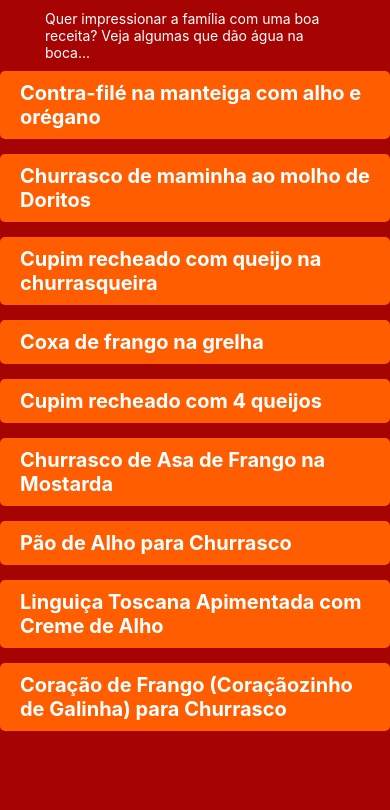
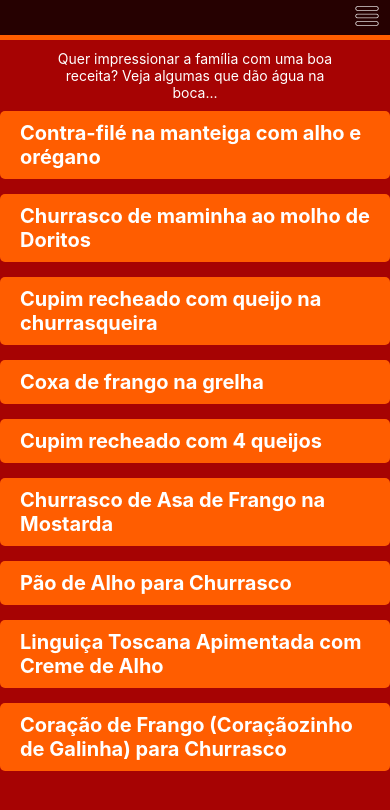
Before and after one commit to gitmvfs/bora_churras, a React Native app: screen /MenuReceitaScreen in a window 390 px wide. Shown: the top 810 px of the page. Built offline with nearby package versions, Linux system fonts and the light colour scheme.

Commit message:
:wrench: feat: add header to recipe pages

```diff
--- a/src/components/layout.js
+++ b/src/components/layout.js
@@ -30,7 +30,7 @@ export function Header({ navigation, telaAtual }) {
 
                     <Text style={[style.Text, "Alimentos" == telaAtual ? style.ativo : ""]}>Alimentos</Text>
                 </TouchableOpacity >
-                <TouchableOpacity onPress={() => navigation.navigate("ReceitaScreen")}>
+                <TouchableOpacity onPress={() => navigation.navigate("MenuReceitaScreen")}>
 
                     <Text style={[style.Text, "Receitas" == telaAtual ? style.ativo : ""]}>Receitas</Text>
                 </TouchableOpacity >
--- a/src/screens/MenuReceitaScreen.js
+++ b/src/screens/MenuReceitaScreen.js
@@ -1,6 +1,7 @@
 import React from "react";
 import { FlatList, StyleSheet, Text, TouchableOpacity, View } from "react-native";
 import { ReceitaContext } from "../contexts/receitaContext";
+import { Header } from "../components/layout";
 
 export function MenuReceitaScreen({ navigation }) {
     const { receitas, setReceitaAtual } = React.useContext(ReceitaContext);
@@ -10,6 +11,9 @@ export function MenuReceitaScreen({ navigation }) {
     );
 
     return (
+        <>
+            <Header navigation={navigation} telaAtual="Receitas"/>
+
             <View style={styles.container}>
                 <Text style={styles.slogan}>
                     Quer impressionar a família com uma boa receita?
@@ -21,6 +25,7 @@ export function MenuReceitaScreen({ navigation }) {
                     renderItem={renderItem}
                 />
             </View>
+        </>
     );
 }
 
@@ -41,7 +46,8 @@ function RenderItem({ item, index, navigation, setReceitaAtual }) {
 const styles = StyleSheet.create({
     container: {
         backgroundColor: "#A60303",
-        flex: 1
+        flex: 1,
+        marginTop: 40
     },
     containerReceita: {
         paddingHorizontal: 20,
@@ -60,6 +66,7 @@ const styles = StyleSheet.create({
         margin: "auto",
         marginVertical: 10,
         fontSize: 14,
-        color: "#FFF"
+        color: "#FFF",
+        textAlign: 'center'
     }
 });
--- a/src/screens/ReceitaScreen.js
+++ b/src/screens/ReceitaScreen.js
@@ -1,17 +1,22 @@
 import { StyleSheet, Text, View, FlatList, ScrollView } from "react-native";
 import { ReceitaContext } from "../contexts/receitaContext";
 import React from "react";
+import { Header } from "../components/layout";
 
-export function ReceitaScreen() {
+export function ReceitaScreen({ navigation }) {
   const { receitas, receitaAtual } = React.useContext(ReceitaContext);
   console.log(receitas[receitaAtual]);
 
   return (
-    <View style={styles.container}>
-      <ScrollView>
-        <RenderItem item={receitas[receitaAtual]} />
-      </ScrollView>
-    </View>
+    <>
+      <Header navigation={navigation} telaAtual={"Receitas"} />
+
+      <View style={styles.container}>
+        <ScrollView>
+          <RenderItem item={receitas[receitaAtual]} />
+        </ScrollView>
+      </View>
+    </>
   );
 }
 
```
Lines whose indentation alone changed are shown as unchanged.
